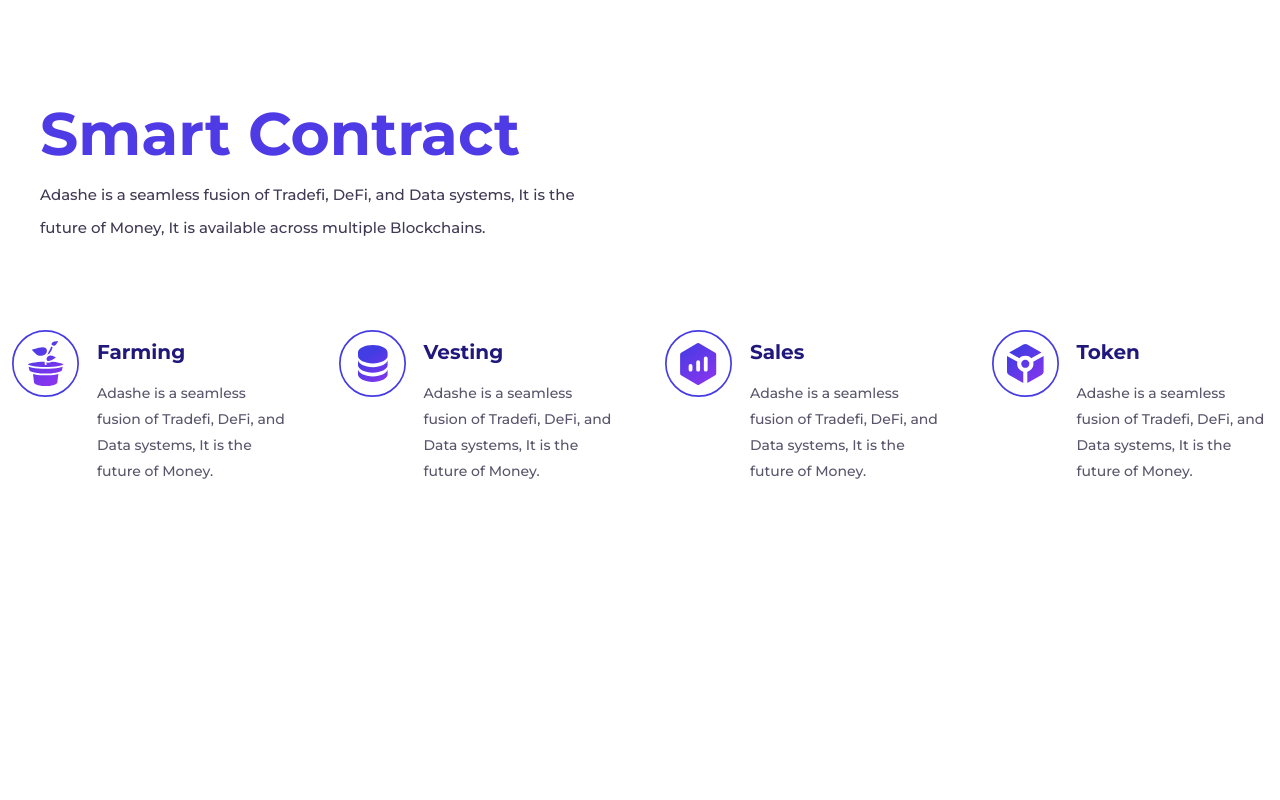
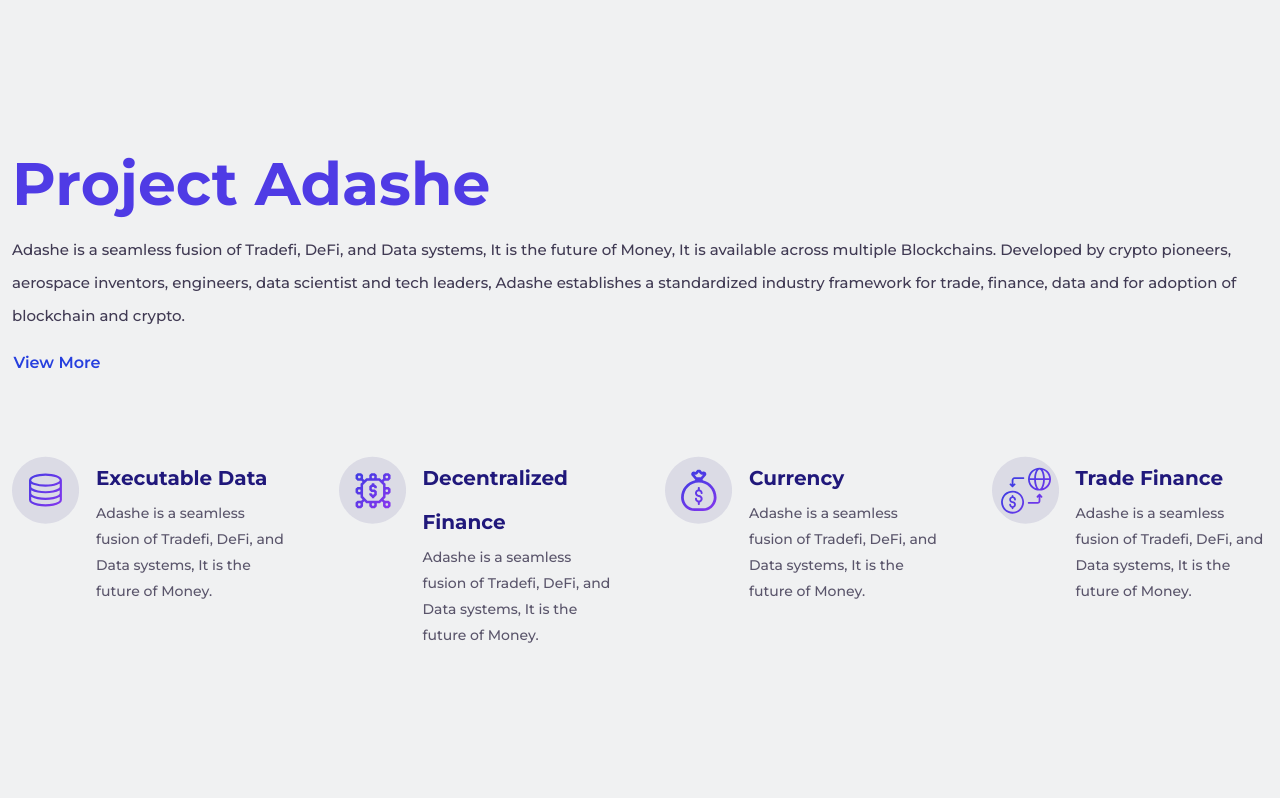
Before and after one commit to YakshitJhajhria/adashe, a React (Create React App) app: page / in a window 1280 px wide. Shown: the top 800 px of the page. Built offline with nearby package versions, Linux system fonts and the light colour scheme.

Commit message:
changing the locations of files

```diff
--- a/src/App.js
+++ b/src/App.js
@@ -1,8 +1,14 @@
-import logo from "./logo.svg";
 import "./App.css";
+import Projectadashe from "./assests/components/Projectadashe";
+import Smartcontract from "./assests/components/Smartcontract";
 
 function App() {
-  return <div></div>;
+  return (
+    <div>
+      <Projectadashe />
+      <Smartcontract />
+    </div>
+  );
 }
 
 export default App;
--- a/src/index.js
+++ b/src/index.js
@@ -2,12 +2,12 @@ import React from "react";
 import ReactDOM from "react-dom/client";
 import "./index.css";
 import reportWebVitals from "./reportWebVitals";
-import Smartcontract from "./assests/components/Smartcontract";
+import App from "./App";
 
 const root = ReactDOM.createRoot(document.getElementById("root"));
 root.render(
   <React.StrictMode>
-    <Smartcontract />
+    <App />
   </React.StrictMode>
 );
 
```
